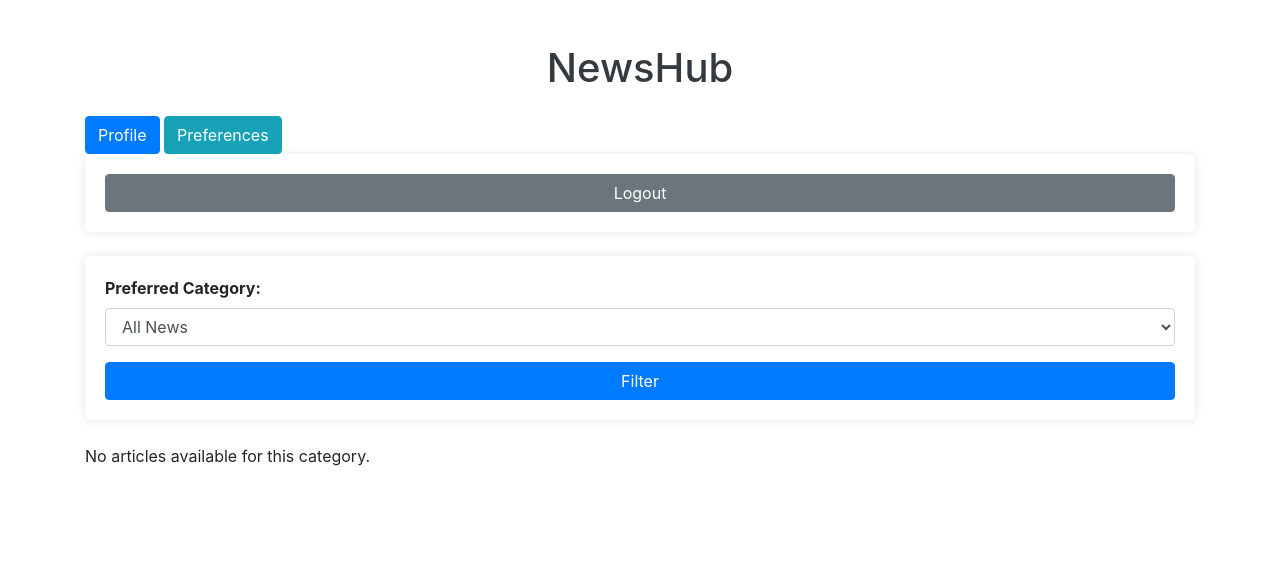
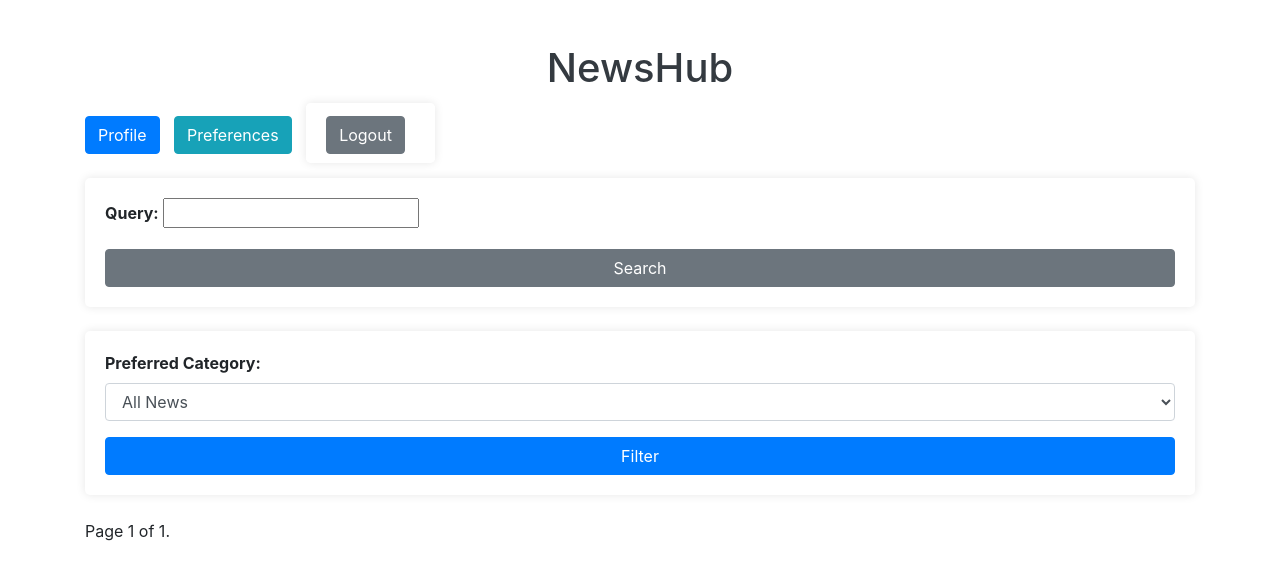
Before and after one commit to cmshebeeb/NewsHub, a Django app: page / in a window 1280 px wide. Shown: the top 580 px of the page. Run offline with Django 5.2, Linux system fonts and the light colour scheme; the visitor is signed in with stand-in values (Sample User, id 1); data that the repository does not hold is empty; some libraries are stand-ins or nearby versions.

Commit message:
Updated our pre-processed data into webpages and added login, logout, registration properly

```diff
--- a/NewsHub/settings.py
+++ b/NewsHub/settings.py
@@ -111,3 +111,8 @@ DEFAULT_AUTO_FIELD = 'django.db.models.BigAutoField'
 # Add these lines for login redirect
 LOGIN_REDIRECT_URL = '/'
 LOGOUT_REDIRECT_URL = '/'
+
+
+AUTHENTICATION_BACKENDS = (
+    'django.contrib.auth.backends.ModelBackend',
+)
--- a/news/forms.py
+++ b/news/forms.py
@@ -10,8 +10,19 @@ class UserRegisterForm(UserCreationForm):
     class Meta:
         model = User
         fields = ['username', 'email', 'password1', 'password2']
+    def clean_email(self):
+        email = self.cleaned_data.get('email')
+        if User.objects.filter(email=email).exists():
+            raise forms.ValidationError("This email is already registered. Please use a different email.")
+        return email
+
+
 
 class UserPreferencesForm(forms.ModelForm):
     class Meta:
         model = UserPreferences
         fields = ['category']
+
+
+class SearchForm(forms.Form):
+    query = forms.CharField(max_length=100)
--- a/news/models.py
+++ b/news/models.py
@@ -6,6 +6,9 @@ class Article(models.Model):
     category = models.CharField(max_length=100)
     title = models.CharField(max_length=200)
     content = models.TextField()
+    def save(self, *args, **kwargs):
+        self.category = self.category.capitalize()
+        super(Article, self).save(*args, **kwargs)
 
     def __str__(self):
         return self.title
--- a/news/static/news/styles.css
+++ b/news/static/news/styles.css
@@ -15,6 +15,17 @@ h1 {
     text-align: center;
     color: #343a40;
 }
+
+nav {
+    margin-bottom: 20px;
+}
+
+nav .btn {
+    display: inline-block;
+    margin-right: 10px;
+    width: auto; /* Ensure buttons have auto width */
+}
+
 
 form {
     background-color: #ffffff;
@@ -67,6 +78,16 @@ button:hover {
     box-shadow: 0 8px 16px 0 rgba(0,0,0,0.2);
 }
 
-p {
-    margin: 0;
+.pagination .btn {
+    padding: 6px 12px;
+    margin-right: 5px;
+    background-color: #007bff;
+    color: #ffffff;
+    border: none;
+    border-radius: 5px;
+    cursor: pointer;
 }
+
+.pagination .btn:hover {
+    background-color: #0056b3;
+}
--- a/news/templates/news/index.html
+++ b/news/templates/news/index.html
@@ -17,7 +17,7 @@
             {% if user.is_authenticated %}
                 <a href="{% url 'profile' %}" class="btn btn-primary">Profile</a>
                 <a href="{% url 'preferences' %}" class="btn btn-info">Preferences</a>
-                <form method="post" action="{% url 'logout' %}">
+                <form method="POST" action="{% url 'logout' %}" style="display: inline;">
                     {% csrf_token %}
                     <button type="submit" class="btn btn-secondary">Logout</button>
                 </form>
@@ -27,20 +27,21 @@
             {% endif %}
         </nav>
 
+        <!-- Search Form -->
+        <form method="GET" action="" class="mb-4">
+            {{ form.as_p }}
+            <button type="submit" class="btn btn-secondary">Search</button>
+        </form>
+
         <!-- Preferences Form -->
         <form method="GET" action="" class="mb-4">
             <div class="form-group">
                 <label for="category">Preferred Category:</label>
                 <select id="category" name="category" class="form-control">
-                    <option value="" {% if not category %}selected{% endif %}>All News</option>
-                    <option value="Technology" {% if category == "Technology" %}selected{% endif %}>Technology</option>
-                    <option value="Business" {% if category == "Business" %}selected{% endif %}>Business</option>
-                    <option value="Health" {% if category == "Health" %}selected{% endif %}>Health</option>
-                    <option value="Travel" {% if category == "Travel" %}selected{% endif %}>Travel</option>
-                    <option value="Entertainment" {% if category == "Entertainment" %}selected{% endif %}>Entertainment</option>
-                    <option value="Environment" {% if category == "Environment" %}selected{% endif %}>Environment</option>
-                    <option value="Education" {% if category == "Education" %}selected{% endif %}>Education</option>
-                    <option value="Sports" {% if category == "Sports" %}selected{% endif %}>Sports</option>
+                    <option value="" {% if category == "" %}selected{% endif %}>All News</option>
+                    {% for cat in categories %}
+                        <option value="{{ cat }}" {% if category == cat %}selected{% endif %}>{{ cat }}</option>
+                    {% endfor %}
                 </select>
             </div>
             <button type="submit" class="btn btn-primary">Filter</button>
@@ -48,16 +49,33 @@
 
         <!-- News Articles -->
         <div>
-            {% for article in articles %}
+            {% for article in page_obj %}
                 <div class="card mb-3">
                     <div class="card-body">
                         <h2 class="card-title">{{ article.title }}</h2>
                         <p class="card-text">{{ article.content }}</p>
                     </div>
                 </div>
-            {% empty %}
-                <p>No articles available for this category.</p>
             {% endfor %}
+        </div>
+
+        <!-- Page Links -->
+        <div class="pagination">
+            <span class="step-links">
+                {% if page_obj.has_previous %}
+                    <a href="?page=1" class="btn">&laquo; first</a>
+                    <a href="?page={{ page_obj.previous_page_number }}" class="btn">previous</a>
+                {% endif %}
+
+                <span class="current">
+                    Page {{ page_obj.number }} of {{ page_obj.paginator.num_pages }}.
+                </span>
+
+                {% if page_obj.has_next %}
+                    <a href="?page={{ page_obj.next_page_number }}" class="btn">next</a>
+                    <a href="?page={{ page_obj.paginator.num_pages }}" class="btn">last &raquo;</a>
+                {% endif %}
+            </span>
         </div>
     </div>
 </body>
--- a/news/templates/news/profile.html
+++ b/news/templates/news/profile.html
@@ -11,6 +11,7 @@
         <p>Username: {{ user.username }}</p>
         <p>Email: {{ user.email }}</p>
         <a href="{% url 'preferences' %}" class="btn btn-info">Edit Preferences</a>
+        <a href="{% url 'password_change' %}" class="btn btn-warning">Change Password</a>
     </div>
 </body>
 </html>
--- a/news/templates/news/register.html
+++ b/news/templates/news/register.html
@@ -1,4 +1,3 @@
-<!-- register.html -->
 <!DOCTYPE html>
 <html>
 <head>
@@ -14,6 +13,7 @@
             {{ form.as_p }}
             <button type="submit" class="btn btn-primary">Register</button>
         </form>
+        <p class="mt-3">Already have an account? <a href="{% url 'login' %}">Login here</a></p>
     </div>
 </body>
 </html>
--- a/news/templates/registration/login.html
+++ b/news/templates/registration/login.html
@@ -16,6 +16,7 @@
             <button type="submit" class="btn btn-primary">Login</button>
         </form>
         <p class="mt-3">Don't have an account? <a href="{% url 'register' %}">Register here</a></p>
+        <p class="mt-3"><a href="{% url 'password_reset' %}">Forgot Password?</a></p>
     </div>
 </body>
 </html>
--- a/news/urls.py
+++ b/news/urls.py
@@ -1,4 +1,4 @@
-from django.urls import path
+from django.urls import path, include
 from . import views
 from django.contrib.auth.views import LogoutView
 
@@ -8,5 +8,7 @@ urlpatterns = [
     path('login/', views.login_view, name='login'),
     path('preferences/', views.preferences, name='preferences'),
     path('profile/', views.profile, name='profile'),
-    path('logout/', LogoutView.as_view(), name='logout'),
+    path('logout/', views.logout_view, name='logout'),
+    path('password_change/', include('django.contrib.auth.urls')),  # Add this line
+    path('password_reset/', include('django.contrib.auth.urls')),
 ]
--- a/news/views.py
+++ b/news/views.py
@@ -1,36 +1,44 @@
-'''
-from django.shortcuts import render
-from .models import Article
+from django.shortcuts import render, redirect
+from django.contrib.auth import login, authenticate, logout
+from django.contrib.auth.forms import AuthenticationForm
+from .forms import UserRegisterForm, SearchForm, UserPreferencesForm
+from .models import Article, UserPreferences
+from django.contrib.auth.decorators import login_required
+from django.core.paginator import Paginator
+
+
 
 def index(request):
+    form = SearchForm()
+    query = request.GET.get('query')
     category = request.GET.get('category')
-    print("Available Categories:", Article.objects.values_list('category', flat=True).distinct())
-    if category:
-        print("Selected Category:", category)
-        articles = Article.objects.filter(category=category)
-        print("Filtered Articles:", articles)
+    categories = Article.objects.values_list('category', flat=True).distinct().order_by('category')
+
+    if query:
+        articles = Article.objects.filter(title__icontains=query).order_by('id')
+    elif category and category != "All News":
+        articles = Article.objects.filter(category=category).order_by('id')
     else:
-        articles = Article.objects.all()
-        print("All Articles:", articles)
-    return render(request, 'news/index.html', {'articles': articles})
-'''
-from django.shortcuts import render, redirect
-from django.contrib.auth import login, authenticate,logout
-from django.contrib.auth.forms import AuthenticationForm
-from .forms import UserRegisterForm
-from .models import Article
-from django.contrib.auth.decorators import login_required
+        if request.user.is_authenticated:
+            user_pref = UserPreferences.objects.filter(user=request.user).first()
+            if user_pref and user_pref.category:
+                articles = Article.objects.filter(category=user_pref.category).order_by('id')
+            else:
+                articles = Article.objects.all().order_by('id')
+        else:
+            articles = Article.objects.all().order_by('id')
 
-from .forms import UserPreferencesForm
-from .models import UserPreferences
+    paginator = Paginator(articles, 5)  # Show 5 articles per page
+    page_number = request.GET.get('page')
+    page_obj = paginator.get_page(page_number)
 
-def index(request):
-    category = request.GET.get('category')
-    if category:
-        articles = Article.objects.filter(category=category)
-    else:
-        articles = Article.objects.all()
-    return render(request, 'news/index.html', {'articles': articles, 'category': category})
+    return render(request, 'news/index.html', {
+        'page_obj': page_obj,
+        'form': form,
+        'category': category if category else 'All News',
+        'categories': categories
+    })
+
 
 def register(request):
     if request.method == 'POST':
@@ -43,7 +51,6 @@ def register(request):
     else:
         form = UserRegisterForm()
     return render(request, 'news/register.html', {'form': form})
-
 
 def login_view(request):
     if request.method == 'POST':
@@ -59,6 +66,9 @@ def login_view(request):
         form = AuthenticationForm()
     return render(request, 'news/login.html', {'form': form})
 
+def logout_view(request):
+    logout(request)
+    return redirect('index')
 
 @login_required
 def preferences(request):
@@ -72,22 +82,6 @@ def preferences(request):
         form = UserPreferencesForm(instance=user_pref)
     return render(request, 'news/preferences.html', {'form': form})
 
-
-@login_required
-def index(request):
-    user_pref = UserPreferences.objects.filter(user=request.user).first()
-    if user_pref and user_pref.category:
-        articles = Article.objects.filter(category=user_pref.category)
-    else:
-        articles = Article.objects.all()
-    return render(request, 'news/index.html', {'articles': articles, 'category': user_pref.category if user_pref else None})
-
-
-def logout_view(request):
-    logout(request)
-    return redirect('index')
-
-
 @login_required
 def profile(request):
     return render(request, 'news/profile.html')
```
Also changed, not shown: news/management/commands/load_data.py (added, +17 -0 lines), news/templates/news/login.html (deleted, +0 -19 lines), news/management/__init__.py (added), news/management/commands/__init__.py (added), 2 other files.
